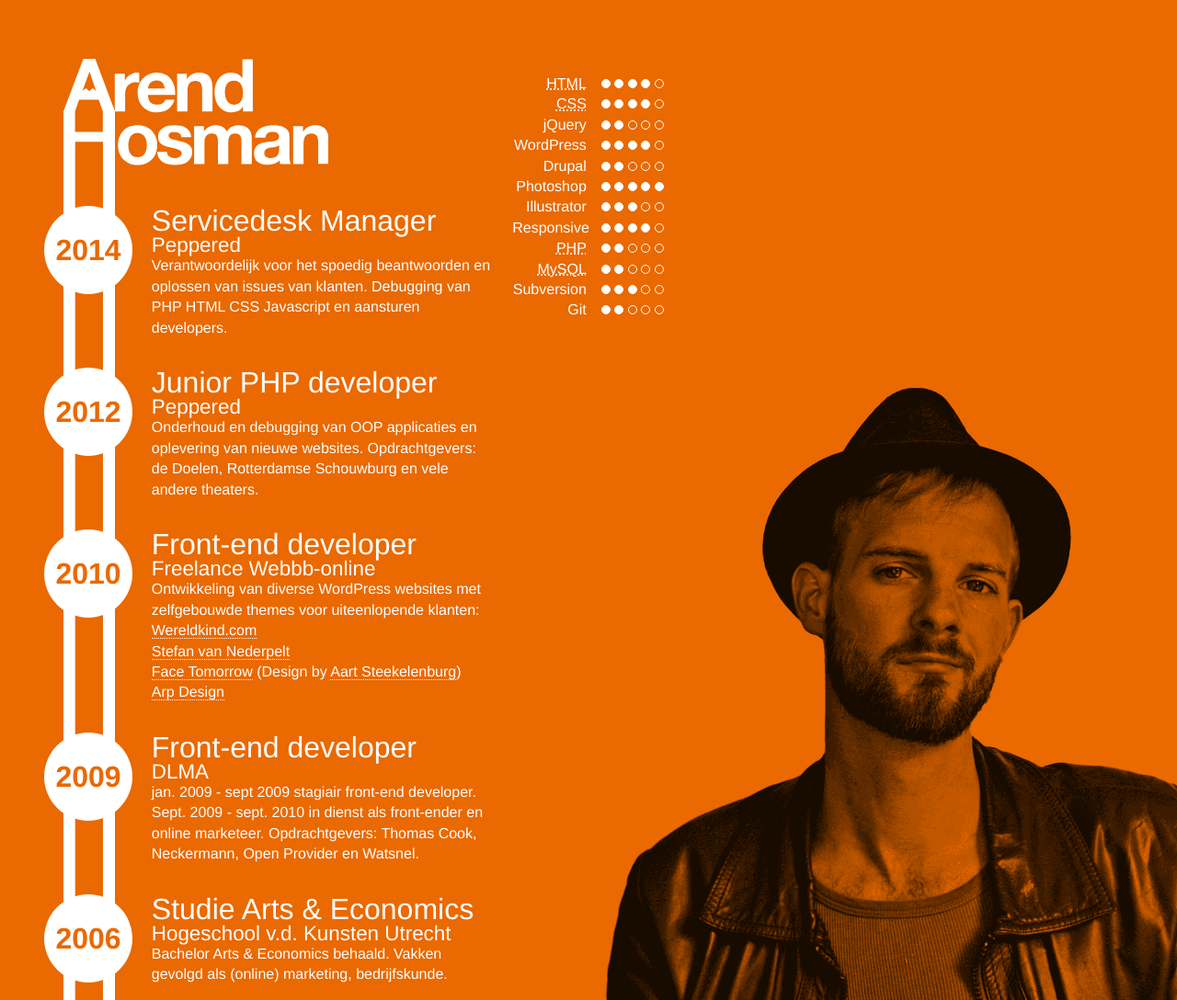
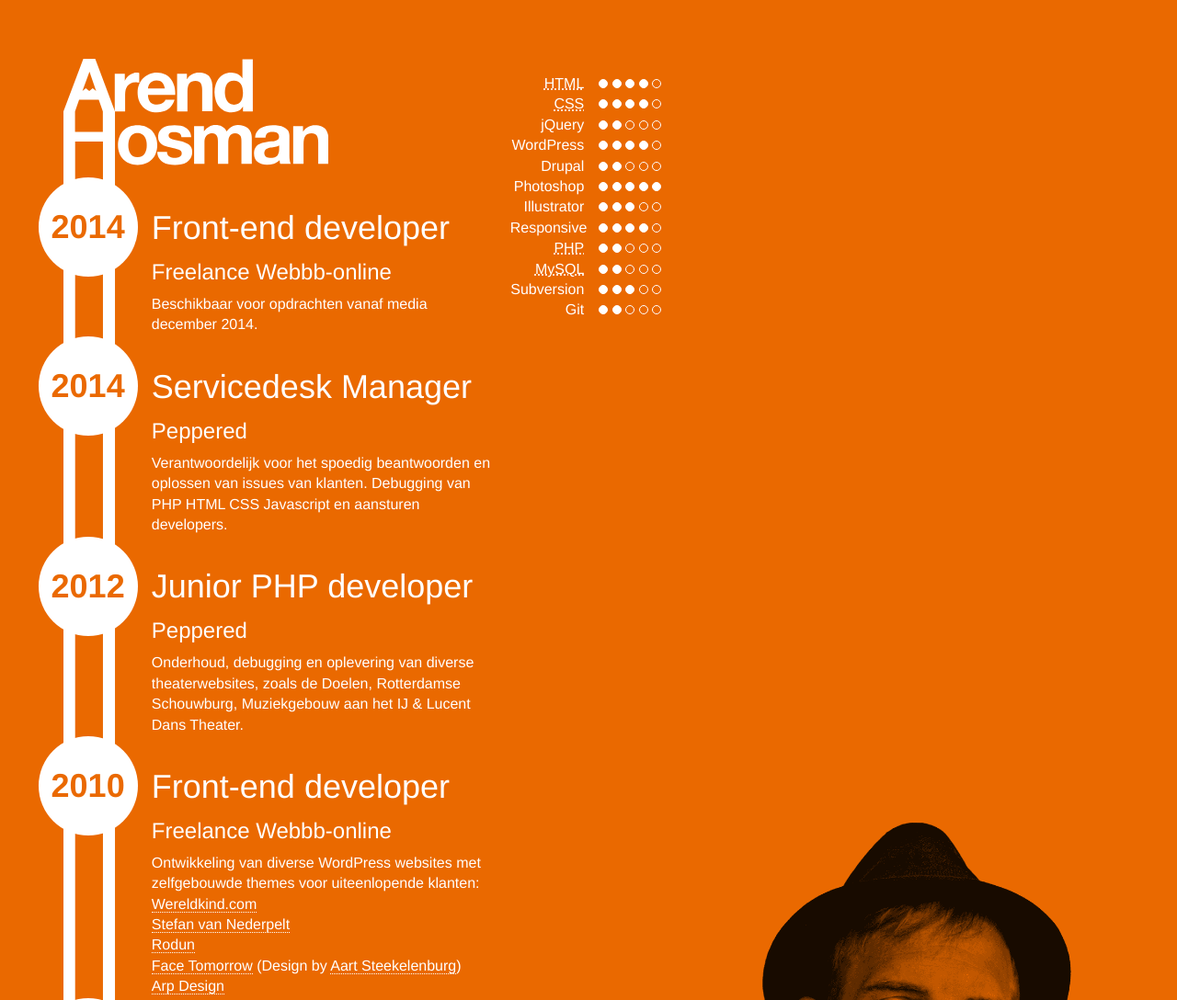
Before and after one commit to arondius/arendhosman.nl, a website: page index.html in a window 1280 px wide. Shown: the top 1088 px of the page at 92% size. Drawn offline with Linux system fonts and the light colour scheme.

Commit message:
replaced logo with png24 version, added top margin to skills column, made column layout generic

```diff
--- a/index.html
+++ b/index.html
@@ -32,12 +32,17 @@
 </head>
 	<body>
 		<div id="container">
-			<div class="float-left">
+			<div class="float-left column">
 				<div class="timeline-container">
 					<div class="logo">
 						<h1>Arend Hosman</h1>
 					</div>
 					<ul class="timeline">
+						<li class="timeline-item">
+							<h2>Front-end developer</h2>
+							<h3>Freelance Webbb-online</h3>
+							<p>Beschikbaar voor opdrachten vanaf media december 2014.</p>
+						</li>
 						<li class="timeline-item">
 							<h2>Servicedesk Manager</h2>
 							<h3>Peppered</h3>
@@ -48,7 +53,7 @@
 						<li class="timeline-item">
 							<h2>Junior PHP developer</h2>
 							<h3>Peppered</h3>
-							<p>Onderhoud en debugging van OOP applicaties en oplevering van nieuwe websites. Opdrachtgevers: de Doelen, Rotterdamse Schouwburg en vele andere theaters.</p>
+							<p>Onderhoud, debugging en oplevering van diverse theaterwebsites, zoals de Doelen, Rotterdamse Schouwburg, Muziekgebouw aan het IJ &amp; Lucent Dans Theater.</p>
 						</li>
 						<li class="timeline-item">
 							<h2>Front-end developer</h2>
@@ -57,6 +62,7 @@
 								<ul>
 									<li><a href="http://www.wereldkind.com/">Wereldkind.com</a></li>
 									<li><a href="http://www.stefanvannederpelt.com/">Stefan van Nederpelt</a></li>
+									<li><a href="http://www.rodun.nl">Rodun</a></li>
 									<li><a href="http://www.facetomorrow.net/">Face Tomorrow</a> (Design by <a href="https://www.linkedin.com/pub/aart-steekelenburg/70/a04/725">Aart Steekelenburg</a>)</li>
 									<li><a href="http://www.arpdesign.com/">Arp Design</a></li>
 								</ul>
@@ -65,7 +71,7 @@
 						<li class="timeline-item">
 							<h2>Front-end developer</h2>
 							<h3>DLMA</h3>
-							<p>jan. 2009 - sept 2009 stagiair front-end developer. Sept. 2009 - sept. 2010 in dienst als front-ender en online marketeer. Opdrachtgevers: Thomas Cook, Neckermann, Open Provider en Watsnel.</p>
+							<p>januari 2009 - september 2009 stagiair front-end developer. September 2009 - september 2010 in dienst als front-ender en online marketeer. Opdrachtgevers: Thomas Cook, Neckermann, Open Provider en Watsnel.</p>
 						</li>
 						<li class="timeline-item">
 							<h2>Studie Arts &amp; Economics</h2>
@@ -82,7 +88,7 @@
 						<li class="email">Nederlands</li>
 				</ul>
 			</div>
-			<aside class="skills-container float-left">
+			<aside class="skills-container float-left column">
 			<dl class="skills clearfix">
 				<dt><abbr title="Hyper Text Markup Language">HTML</abbr></dt>
 				<dd class="s4">
--- a/sass/screen.scss
+++ b/sass/screen.scss
@@ -11,7 +11,7 @@
 
 $base-font-size: 16px;
 $base-line-height: 24px;
-@include establish-baseline();
+@include establish-baseline;
 
 $background-color: #ea6900;
 
@@ -36,7 +36,7 @@ html, body {
 }
 
 body {
-    font: 16px/1.4em "Helvetica Neue", "Helvetica", Arial, sans-serif;
+    font-family: "Helvetica Neue", "Helvetica", Arial, sans-serif;
     color: #fff;
     background: url(../img/selfie.png)  right bottom $background-color no-repeat;
     background-size: 50%;
@@ -45,7 +45,7 @@ body {
 }
 
 #container {
-    max-width: 1200px;
+    max-width: 900px;
     margin: 5% ;
     min-height: 100%;
     background-size: 18em;
@@ -97,7 +97,7 @@ body {
         color: $background-color;
         background-color: #fff;
         border-radius: 50%;
-        font-size: 2rem;
+        @include adjust-font-size-to(36px);
         text-align: center;
 
 
@@ -105,44 +105,43 @@ body {
         height: 3em;
         position: absolute;
         display: block;
-        left: -1.3rem;
+        left: -1.7rem;
+        top: -0.85em;
         line-height:3em; /* Would love to use rem units, but it seems IE11 has a bug with rendering line-height in rem units */
         font-weight: bold;
         vertical-align: middle;
     }
 
     .timeline-item:nth-child(2):before {
+        counter-reset: li 2015;
+    }
+
+    .timeline-item:nth-child(3):before {
         counter-reset: li 2013;
     }
 
-     .timeline-item:nth-child(3):before {
+     .timeline-item:nth-child(4):before {
         counter-reset: li 2011;
     }
 
-     .timeline-item:nth-child(4):before {
+     .timeline-item:nth-child(5):before {
         counter-reset: li 2010;
     }
 
-     .timeline-item:nth-child(5):before {
+     .timeline-item:nth-child(6):before {
         counter-reset: li 2007;
     }
 
     h2 {
-        font-size: 2rem;
-        line-height:1;
-        margin-bottom: 0;
+    	font-weight: light;
+        @include adjust-font-size-to(36px);
+        @adjust-leading-to(1, $base-font-size)
     }
 
     h3 {
-        font-size: 1.4rem;
-        line-height:1;
-        margin-bottom: 0;
-
-    }
-
-    p {
-        font-size: 1rem;
-    }
+    	font-weight: light;
+ 	@include adjust-font-size-to(24px);
+        }
 };
 
 .skills-container {
```
Also changed, not shown: img/logo.png, stylesheets/screen.css, 1 other file.
